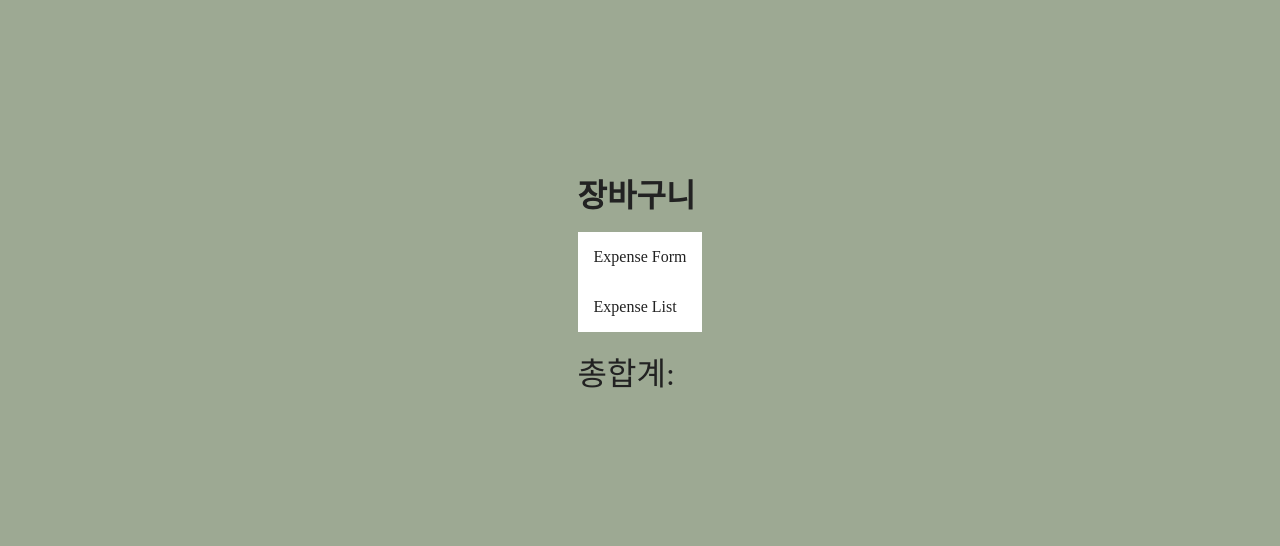
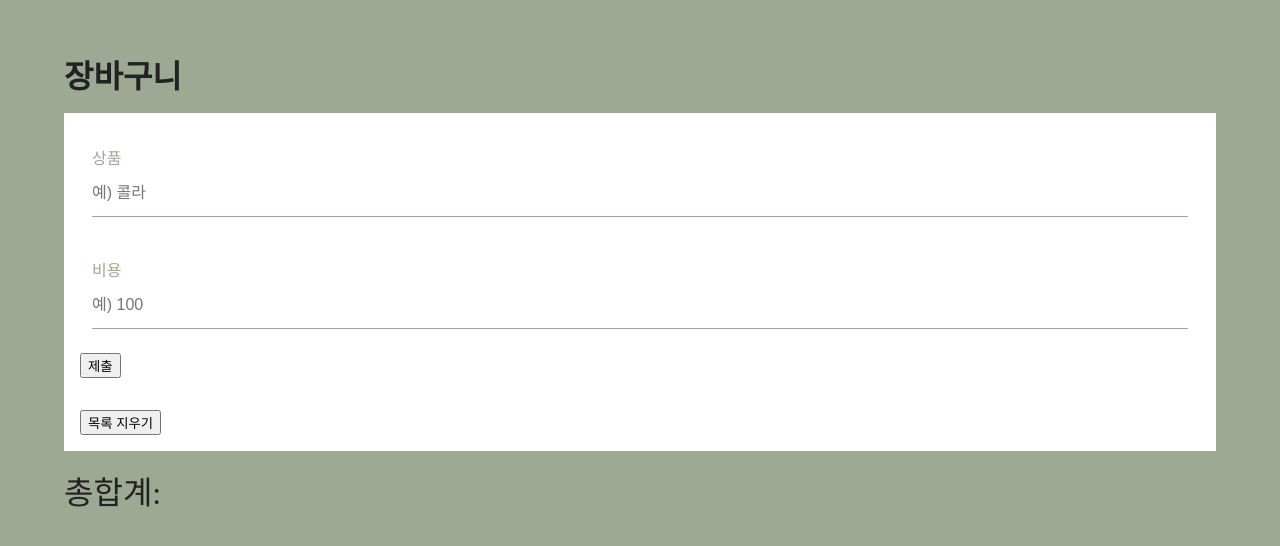
Before and after one commit to chojeongeun/react-crud-app, a React (Create React App) app: page / in a window 1280 px wide. Shown: the part 126-672 px from the top of the page. Built offline with nearby package versions, Linux system fonts and the light colour scheme.

Commit message:
내부 컴포넌트 생성

```diff
--- a/src/App.js
+++ b/src/App.js
@@ -1,23 +1,27 @@
 import { Component } from "react";
 import "./App.css";
+import ExpenseForm from "./components/ExpenseForm";
+import ExpenseList from "./components/ExpenseList";
 
 export default class App extends Component {
   render() {
     return (
       <main className="main-container">
-        <div className="sub-contaienr">
+        <div className="sub-container">
           <h1>장바구니</h1>
 
           <div
             style={{ width: "100%", backgroundColor: "white", padding: "1rem" }}
           >
-            {/* Expense Form */}Expense Form
+            {/* Expense Form */}
+            <ExpenseForm />
           </div>
 
           <div
             style={{ width: "100%", backgroundColor: "white", padding: "1rem" }}
           >
-            {/* Expense List */}Expense List
+            {/* Expense List */}
+            <ExpenseList />
           </div>
 
           <div
--- /dev/null
+++ b/src/components/ExpenseForm.css
@@ -0,0 +1,27 @@
+.form-center {
+  display: flex;
+}
+
+.form-group {
+  padding: 1rem 0.75rem;
+  flex: 1;
+}
+
+label {
+  display: block;
+  color: var(--secondColor);
+  font-size: 1rem;
+  text-transform: capitalize;
+}
+
+.form-control {
+  background-color: transparent;
+  border: none;
+  border-bottom: 1px solid var(--secondColor);
+  outline: none;
+  height: 3rem;
+  width: 100%;
+  font-size: 16px;
+  margin: 0 0 8px 0;
+  padding: 0;
+}
--- /dev/null
+++ b/src/components/ExpenseForm.js
@@ -0,0 +1,38 @@
+import React, { Component } from "react";
+import "./ExpenseForm.css";
+
+export default class ExpenseForm extends Component {
+  render() {
+    return (
+      <form>
+        <div className="form-center">
+          <div className="form-group">
+            <label htmlFor="charge">상품</label>
+            <input
+              type="text"
+              className="form-control"
+              id="charge"
+              name="charge"
+              placeholder="예) 콜라"
+            />
+          </div>
+        </div>
+
+        <div className="form-group">
+          <label htmlFor="amount">비용</label>
+          <input
+            type="number"
+            className="form-control"
+            id="amount"
+            name="amount"
+            placeholder="예) 100"
+          />
+        </div>
+
+        <button type="submit" className="btn">
+          제출
+        </button>
+      </form>
+    );
+  }
+}
--- /dev/null
+++ b/src/components/ExpenseList.css
@@ -0,0 +1,5 @@
+.list {
+  list-style-type: none;
+  border: none;
+  padding: 0;
+}
--- /dev/null
+++ b/src/components/ExpenseList.js
@@ -0,0 +1,13 @@
+import React, { Component } from "react";
+import "./ExpenseList.css";
+
+export default class ExpenseList extends Component {
+  render() {
+    return (
+      <>
+        <ul className="list"></ul>
+        <button className="btn">목록 지우기</button>
+      </>
+    );
+  }
+}
```
Also changed, not shown: src/components/ExpenseItem.js (added, +7 -0 lines).
